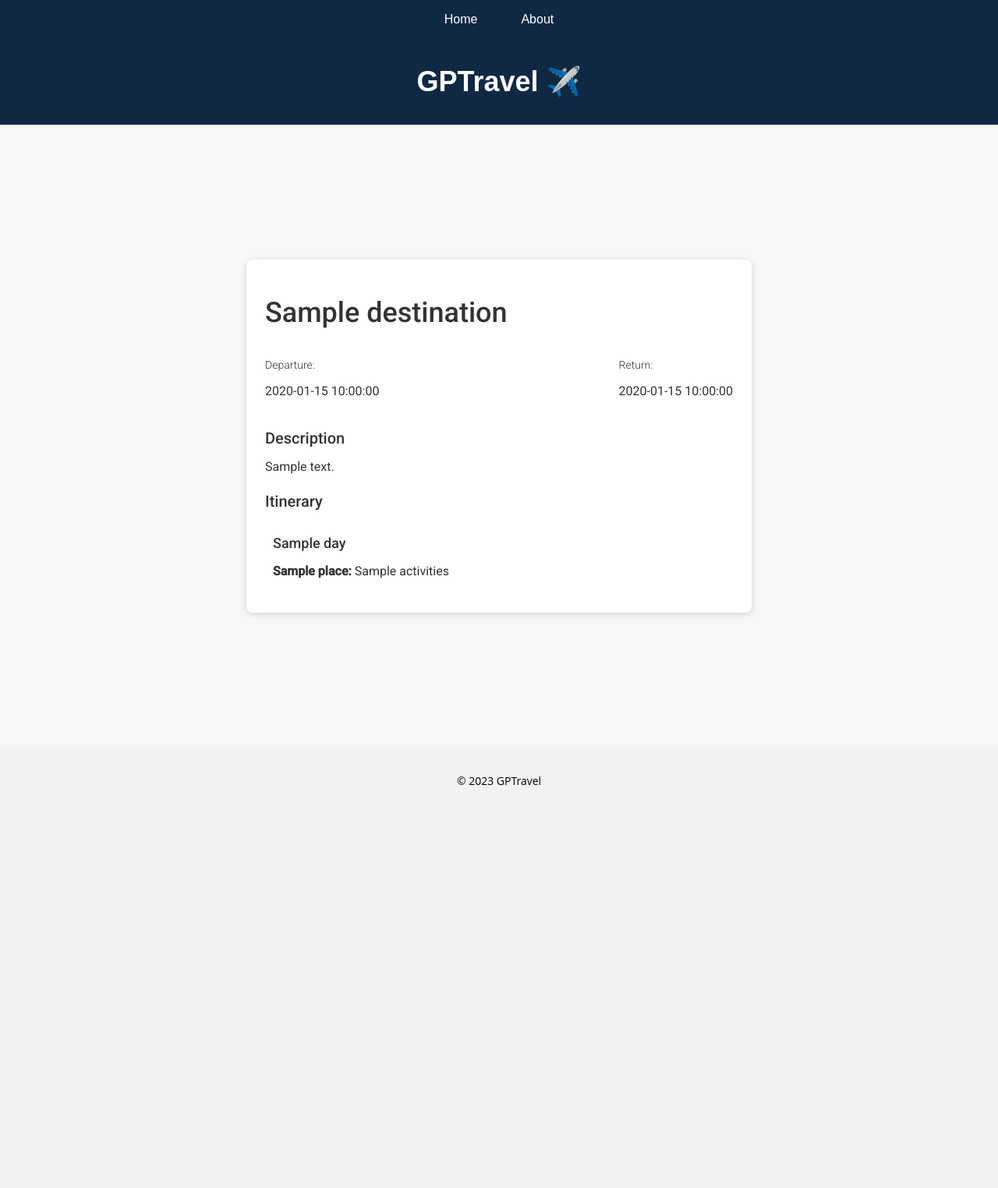
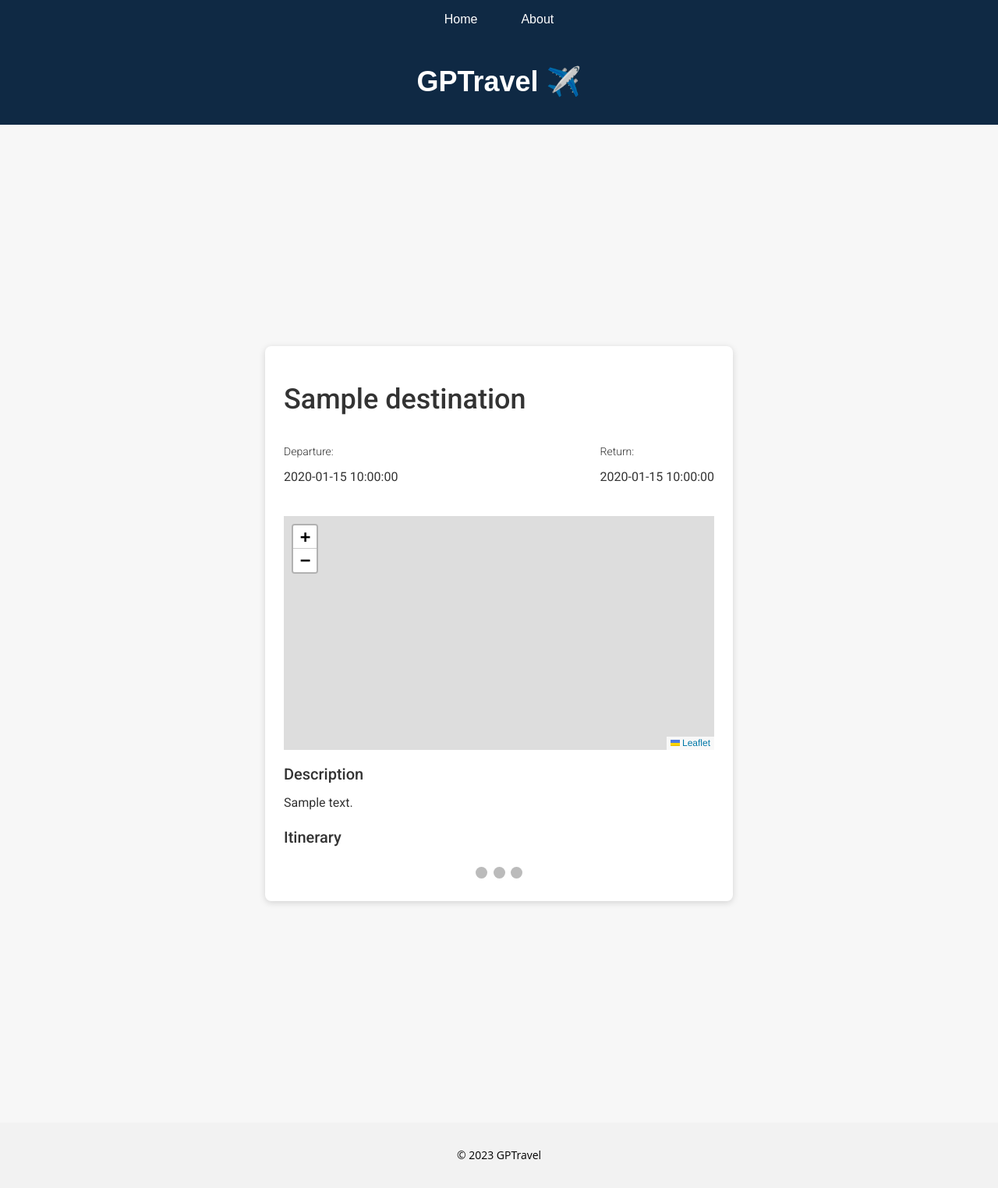
Before and after one commit to RobertoCorti/gptravel, a Flask app: template src/gptravel/app/templates/travel_plan.html in a window 1280 px wide. Shown: the whole page at 78% size. Before the commit the page ends 1007 px from the top, so only its background shows below. Run offline with Flask 2, Linux system fonts and the light colour scheme; the template is opened without the code that fills it: most values are stand-ins (such as "Sample title", 1, 10 or a date in 2020).

Commit message:
started map embedding and slideshow for itinerary

```diff
--- a/pyproject.toml
+++ b/pyproject.toml
@@ -10,6 +10,7 @@
 flask = "2.2.3"
 pycountry = "^22.3.5"
 wikipedia-api = "^0.5.8"
+geopy = "^2.3.0"
 
 
 [tool.poetry.group.dev.dependencies]
--- /dev/null
+++ b/src/gptravel/app/geo.py
@@ -0,0 +1,6 @@
+import os
+from geopy.geocoders import Nominatim
+
+user_agent = os.environ.get("GEOPY_USER_AGENT", "GPTravel")
+
+geolocator = Nominatim(user_agent=user_agent)
--- a/src/gptravel/app/static/css/travel_plan.css
+++ b/src/gptravel/app/static/css/travel_plan.css
@@ -13,7 +13,7 @@
   display: flex;
   justify-content: center;
   align-items: center;
-  height: 100vh;
+  height: 160vh;
 }
 
 /* Style the travel plan */
@@ -109,3 +109,95 @@
   font-weight: 400;
   margin-bottom: 4px;
 }
+
+#map {
+  height: 300px;
+  width: 100%;
+}
+* {box-sizing:border-box}
+
+/* Slideshow container */
+.slideshow-container {
+  max-width: 1000px;
+  position: relative;
+  margin: auto;
+}
+
+/* Hide the images by default */
+.mySlides {
+  display: none;
+}
+
+/* Next & previous buttons */
+.prev, .next {
+  cursor: pointer;
+  position: absolute;
+  top: 50%;
+  width: auto;
+  margin-top: -22px;
+  padding: 16px;
+  color: white;
+  font-weight: bold;
+  font-size: 18px;
+  transition: 0.6s ease;
+  border-radius: 0 3px 3px 0;
+  user-select: none;
+}
+
+/* Position the "next button" to the right */
+.next {
+  right: 0;
+  border-radius: 3px 0 0 3px;
+}
+
+/* On hover, add a black background color with a little bit see-through */
+.prev:hover, .next:hover {
+  background-color: rgba(0,0,0,0.8);
+}
+
+/* Caption text */
+.text {
+  color: #f2f2f2;
+  font-size: 15px;
+  padding: 8px 12px;
+  position: absolute;
+  bottom: 8px;
+  width: 100%;
+  text-align: center;
+}
+
+/* Number text (1/3 etc) */
+.numbertext {
+  color: #f2f2f2;
+  font-size: 12px;
+  padding: 8px 12px;
+  position: absolute;
+  top: 0;
+}
+
+/* The dots/bullets/indicators */
+.dot {
+  cursor: pointer;
+  height: 15px;
+  width: 15px;
+  margin: 0 2px;
+  background-color: #bbb;
+  border-radius: 50%;
+  display: inline-block;
+  transition: background-color 0.6s ease;
+}
+
+.active, .dot:hover {
+  background-color: #717171;
+}
+
+/* Fading animation */
+.fade {
+  animation-name: fade;
+  animation-duration: 1.5s;
+}
+
+@keyframes fade {
+  from {opacity: .4}
+  to {opacity: 1}
+}
--- a/src/gptravel/app/static/js/travel_plan.js
+++ b/src/gptravel/app/static/js/travel_plan.js
@@ -1,7 +1,39 @@
-$(document).ready(function() {
-  // When the travel itinerary title is clicked
-  $('.travel-itinerary-title').click(function() {
-    // Toggle the open class on the travel itinerary list
-    $(this).next('.travel-itinerary-list').toggleClass('open');
-  });
-});
+var map = L.map('map').setView(geoCoordinates, 5);
+L.tileLayer('https://tile.openstreetmap.org/{z}/{x}/{y}.png', {
+    maxZoom: 19,
+    attribution: '&copy; <a href="http://www.openstreetmap.org/copyright">OpenStreetMap</a>'
+  }).addTo(map);
+
+// Creating markers
+for (let i = 0; i < markerCoordinates.length; i++) {
+    var marker = L.marker(markerCoordinates[i]).addTo(map);
+}
+
+let slideIndex = 1;
+showSlides(slideIndex);
+
+// Next/previous controls
+function plusSlides(n) {
+  showSlides(slideIndex += n);
+}
+
+// Thumbnail image controls
+function currentSlide(n) {
+  showSlides(slideIndex = n);
+}
+
+function showSlides(n) {
+  let i;
+  let slides = document.getElementsByClassName("mySlides");
+  let dots = document.getElementsByClassName("dot");
+  if (n > slides.length) {slideIndex = 1}
+  if (n < 1) {slideIndex = slides.length}
+  for (i = 0; i < slides.length; i++) {
+    slides[i].style.display = "none";
+  }
+  for (i = 0; i < dots.length; i++) {
+    dots[i].className = dots[i].className.replace(" active", "");
+  }
+  slides[slideIndex-1].style.display = "block";
+  dots[slideIndex-1].className += " active";
+}
--- a/src/gptravel/app/templates/base.html
+++ b/src/gptravel/app/templates/base.html
@@ -55,6 +55,13 @@
   <link rel="stylesheet" href="{{ url_for('static', filename='css/index.css') }}">
   <link rel="stylesheet" href="{{ url_for('static', filename='css/travel_plan.css') }}">
   <!-- Add the menu links to the header -->
+   <!-- Include Leaflet.js library -->
+  <link rel="stylesheet" href="https://unpkg.com/leaflet@1.9.3/dist/leaflet.css"
+     integrity="sha256-kLaT2GOSpHechhsozzB+flnD+zUyjE2LlfWPgU04xyI="
+     crossorigin=""/>
+   <script src="https://unpkg.com/leaflet@1.9.3/dist/leaflet.js"
+     integrity="sha256-WBkoXOwTeyKclOHuWtc+i2uENFpDZ9YPdf5Hf+D7ewM="
+     crossorigin=""></script>
   <nav>
     <ul>
       <li><a href="/" style="text-decoration: none;">Home</a></li>
--- a/src/gptravel/app/templates/travel_plan.html
+++ b/src/gptravel/app/templates/travel_plan.html
@@ -14,6 +14,7 @@
           <p class="travel-date-value">{{ return_date }}</p>
         </div>
       </div>
+      <div id="map"></div>
       {% if summary %}
         <div class="travel-summary">
           <h3 class="travel-summary-title">Description</h3>
@@ -22,6 +23,32 @@
       {% endif %}
       <div class="travel-itinerary">
         <h3 class="travel-itinerary-title">Itinerary</h3>
+        <!-- The dots/circles -->
+      <!-- Slideshow container -->
+  <div class="slideshow-container">
+
+    <!-- Full-width images with number and caption text -->
+      {% for day, travel_dict in travel_plan.items() %}
+      <div class="mySlides fade">
+      <div class="numbertext">{{loop.index}} / 3</div>
+      <img src="https://tourismmedia.italia.it/is/image/mitur/20210401173629-firenze-toscana-gettyimages-1145040590?wid=1600&hei=900&fit=constrain,1&fmt=webp" style="width:100%">
+      <div class="text">{{ day }}</div>
+    </div>
+    {% endfor %}
+
+
+    <!-- Next and previous buttons -->
+    <a class="prev" onclick="plusSlides(-1)">&#10094;</a>
+    <a class="next" onclick="plusSlides(1)">&#10095;</a>
+      </div>
+        <br>
+
+        <div style="text-align:center">
+          {% for i in [1, 2, 3] %}
+            <span class="dot" onclick="currentSlide({{i}})"></span>
+          {% endfor %}
+      </div>
+        <!--
         <ul class="travel-itinerary-list">
           {% for day, travel_dict in travel_plan.items() %}
             <li class="travel-day">
@@ -32,8 +59,14 @@
             </li>
           {% endfor %}
         </ul>
+        -->
       </div>
     </div>
   </div>
 
+  <script>
+    var geoCoordinates = {{ destination_coordinates|tojson }};
+    var markerCoordinates = {{ markers_coordinates|tojson }};
+  </script>
+    <script src="{{url_for('static', filename='js/travel_plan.js')}}"></script>
 {% endblock %}
```
Also changed, not shown: src/gptravel/app/routes.py (+27 -15 lines), 1 other file.
